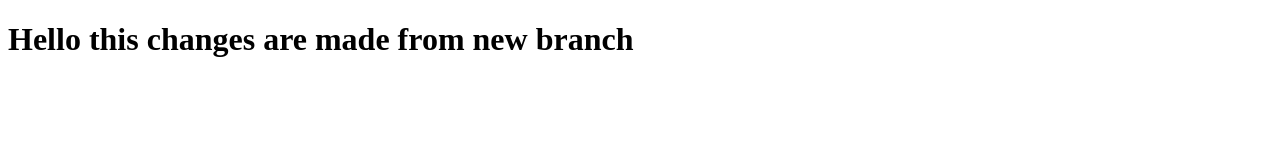
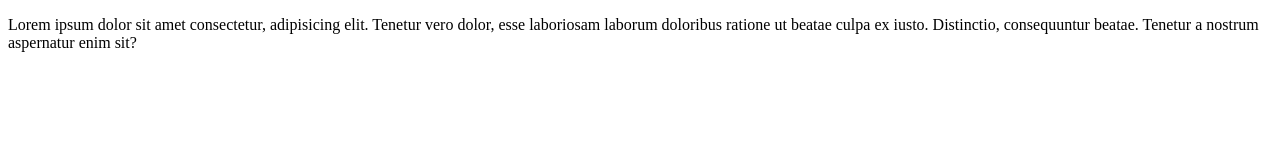
Before and after one commit to Wizard-CM/Testing, a plain HTML site: page index.html in a window 1280 px wide. Drawn offline with Linux system fonts and the light colour scheme.

Commit message:
testing123

```diff
--- a/index.html
+++ b/index.html
@@ -1,12 +1,16 @@
 <!DOCTYPE html>
 <html lang="en">
+
 <head>
     <meta charset="UTF-8">
     <meta name="viewport" content="width=device-width, initial-scale=1.0">
     <title>Document</title>
 </head>
+
 <body>
-    <h1>Hello this changes are made from new branch</h1>
+    <p>Lorem ipsum dolor sit amet consectetur, adipisicing elit. Tenetur vero dolor, esse laboriosam laborum doloribus
+        ratione ut beatae culpa ex iusto. Distinctio, consequuntur beatae. Tenetur a nostrum aspernatur enim sit?</p>
     <script src="script.js"></script>
 </body>
+
 </html>
```
